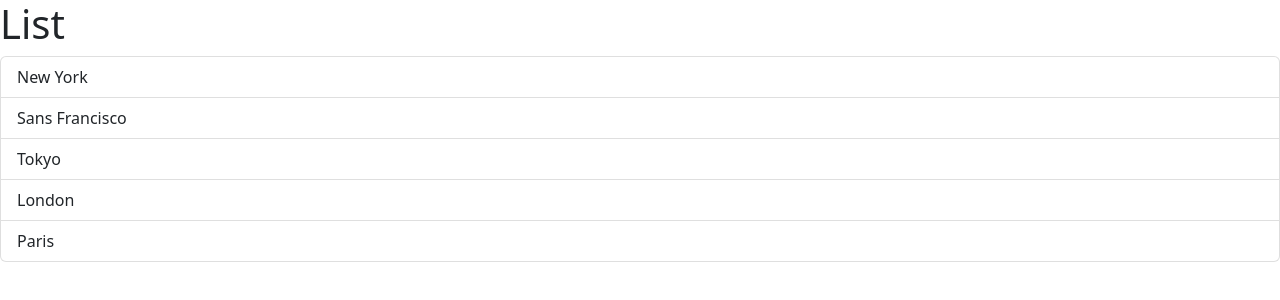
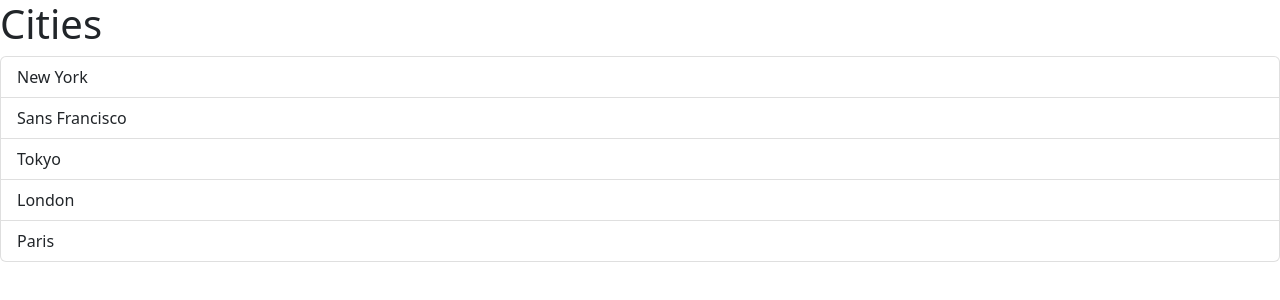
Before and after one commit to shr-gitt/Learning-React.js, a React app in the folder react-app/: page / in a window 1280 px wide. Shown: the top 300 px of the page. Built offline with nearby package versions, Linux system fonts and the light colour scheme; the HTML template or start-up script is replaced by a standard one.

Commit message:
Passing data using props

```diff
--- a/react-app/src/App.tsx
+++ b/react-app/src/App.tsx
@@ -1,7 +1,15 @@
 import ListGroup from "./components/ListGroup";
 
 function App(){
-  return <div><ListGroup /></div>
+  const items = [
+            'New York',
+            'Sans Francisco',
+            'Tokyo',
+            'London',
+            'Paris'
+    ];
+
+  return <div><ListGroup items={items} heading="Cities" /></div>
 }
 
 export default App;
--- a/react-app/src/components/ListGroup.tsx
+++ b/react-app/src/components/ListGroup.tsx
@@ -3,16 +3,15 @@
 
 import { useState } from "react";
 
-function ListGroup(){
+//{items: [], heading: string}
+interface ListGroupProps{
+    items: string[];
+    heading: string;
+}
+
+function ListGroup({items, heading}: ListGroupProps){
     //const => assignable just once
     //let=> assignable again and again
-    const items = [
-            'New York',
-            'Sans Francisco',
-            'Tokyo',
-            'London',
-            'Paris'
-    ];
 
     //-1=no item initially selected
     //0=first item initially selected
@@ -30,7 +29,7 @@
 
         return (
         <>
-            <h1>List</h1>
+            <h1>{heading}</h1>
             {items.length === 0 && <p>No item found</p>}
             <ul className="list-group">
                 {items.map((item, index) => (
```
